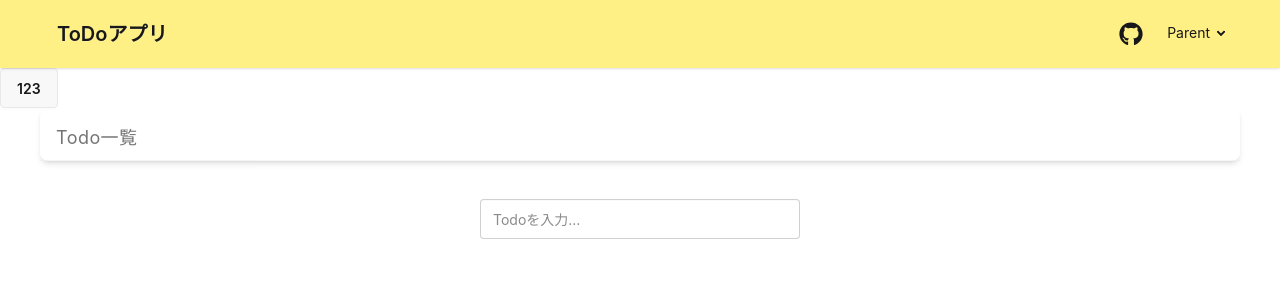
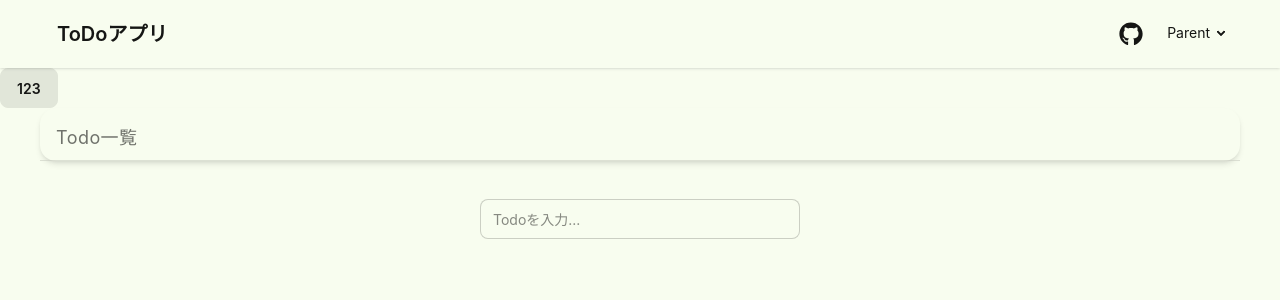
Before and after one commit to Natti3588/ReactLearnWithDocker, a React (Vite) app: page / in a window 1280 px wide. Shown: the top 300 px of the page. Built offline with nearby package versions, Linux system fonts and the light colour scheme.

Commit message:
style: daisyUIのlemonadeテーマを適用

```diff
--- a/src/components/layouts/Header.tsx
+++ b/src/components/layouts/Header.tsx
@@ -2,7 +2,7 @@ import { FaGithub } from "react-icons/fa";
 
 const Header: React.FC = () => {
   return (
-    <div className="navbar bg-base-100 shadow-sm px-10 bg-yellow-200">
+    <div className="navbar bg-base-100 shadow-sm px-10">
       <div className="flex-1">
         <a className="btn btn-ghost text-xl">ToDoアプリ</a>
       </div>
--- a/src/index.css
+++ b/src/index.css
@@ -1,2 +1,4 @@
 @import "tailwindcss";
-@plugin "daisyui";
+@plugin "daisyui"  {
+  themes: lemonade --default;
+}
```
